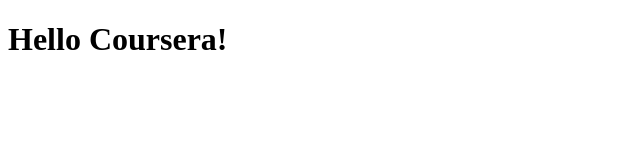
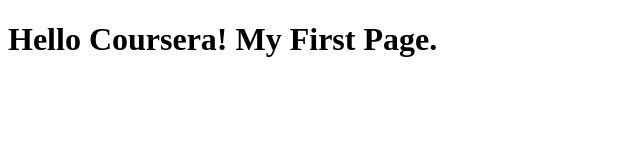
Before and after one commit to shuxianc/courseratest, a plain HTML site: page site/index.html in a window 1280 px wide. Shown: the whole page, without its empty margins (0-640 px from the left). Drawn offline with Linux system fonts and the light colour scheme.

Commit message:
Small change to page content

```diff
--- a/site/index.html
+++ b/site/index.html
@@ -4,6 +4,6 @@
 	<title>Hello Coursera!</title>
 </head>
 <body>
-<h1>Hello Coursera!</h1>
+<h1>Hello Coursera! My First Page.</h1>
 </body>
 </html>
```
